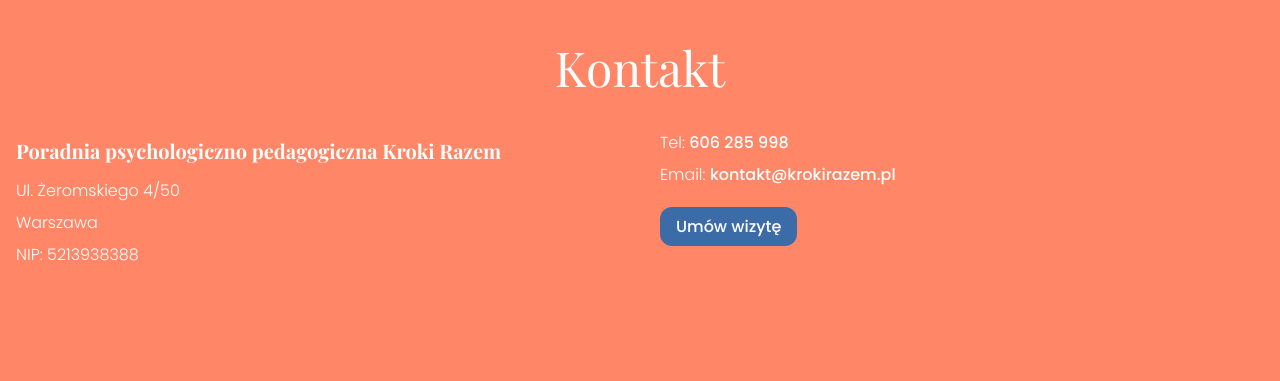
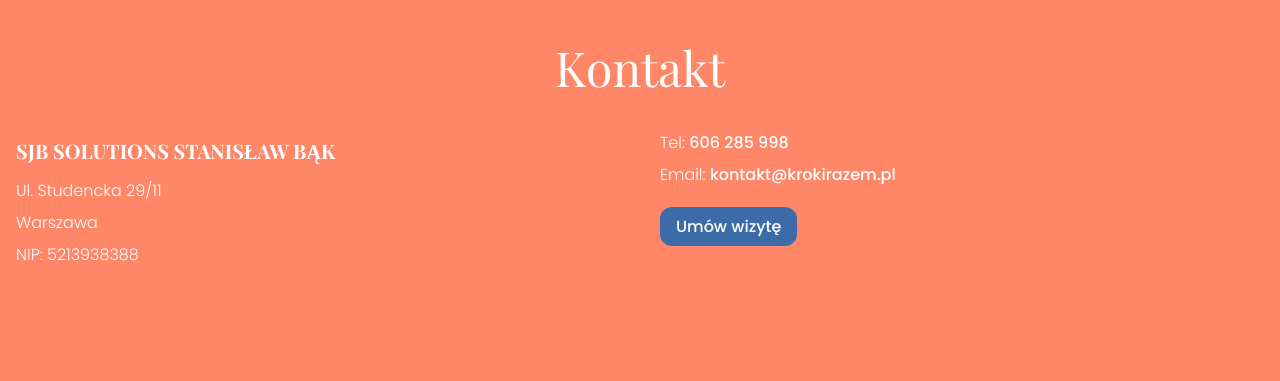
Before and after one commit to krzysztofson/krokirazem, a website: page dist/index.html in a window 1280 px wide. Shown: the part 7560-7941 px from the top of the page. Drawn offline with nearby package versions, Linux system fonts and the light colour scheme.

Commit message:
new owner data

```diff
--- a/dist/index.html
+++ b/dist/index.html
@@ -2407,8 +2407,8 @@
         <h2 class="mb-10 text-center text-5xl text-white">Kontakt</h2>
         <div class="lg:grid lg:grid-cols-2 lg:gap-10">
           <div class="text-xl text-white">
-            <h3 class="mb-2 text-white"><strong>Poradnia psychologiczno pedagogiczna Kroki Razem</strong></h3>
-            <p class="mb-2 text-white">Ul. Żeromskiego 4/50</p>
+            <h3 class="mb-2 text-white"><strong>SJB SOLUTIONS STANISŁAW BĄK</strong></h3>
+            <p class="mb-2 text-white">Ul. Studencka 29/11</p>
             <p class="mb-2 text-white">Warszawa</p>
             <p class="mb-2 text-white">NIP: 5213938388</p>
           </div>
```
Also changed, not shown: dist/polityka-prywatnosci.html (+1 -1 lines), dist/assets/css/main.css.
